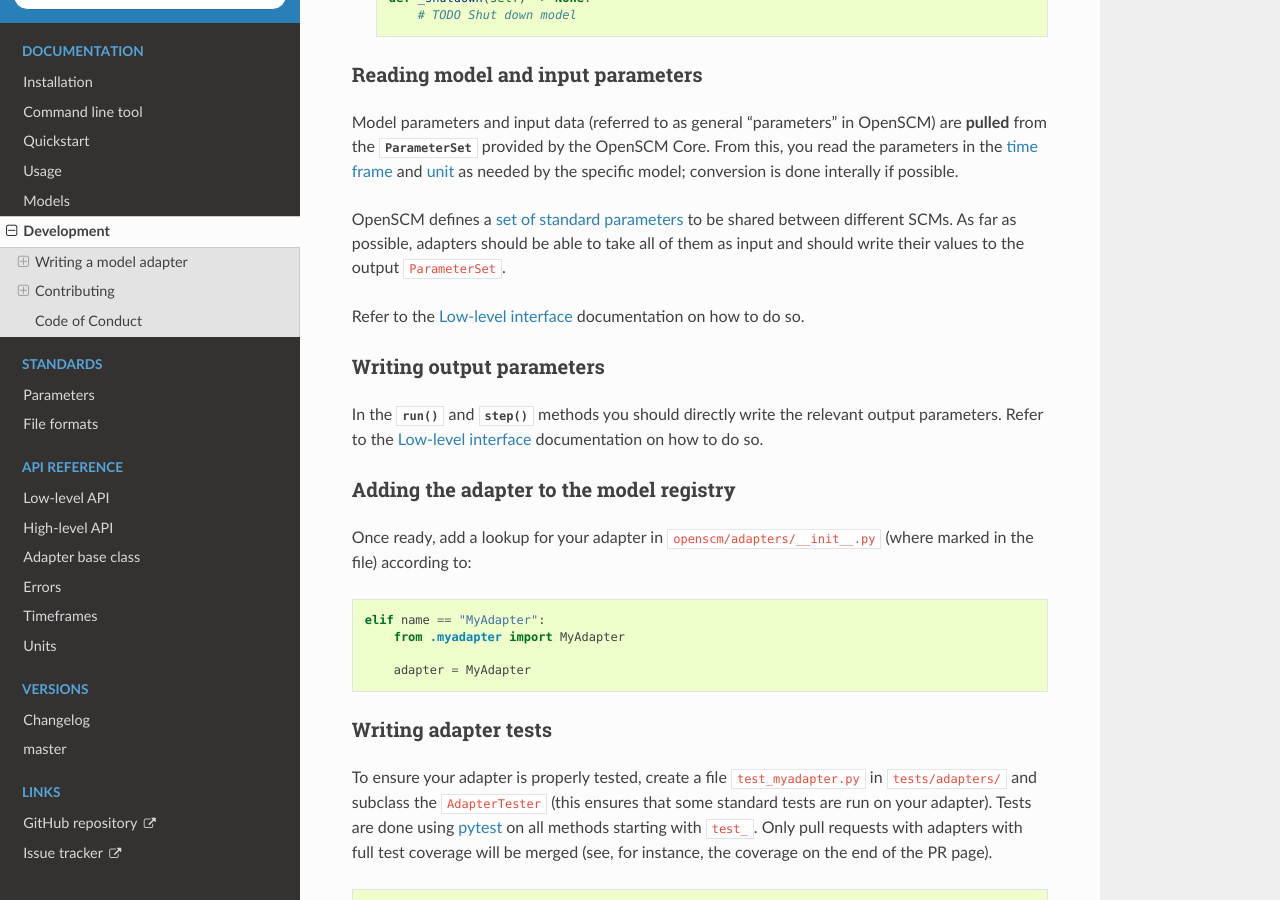
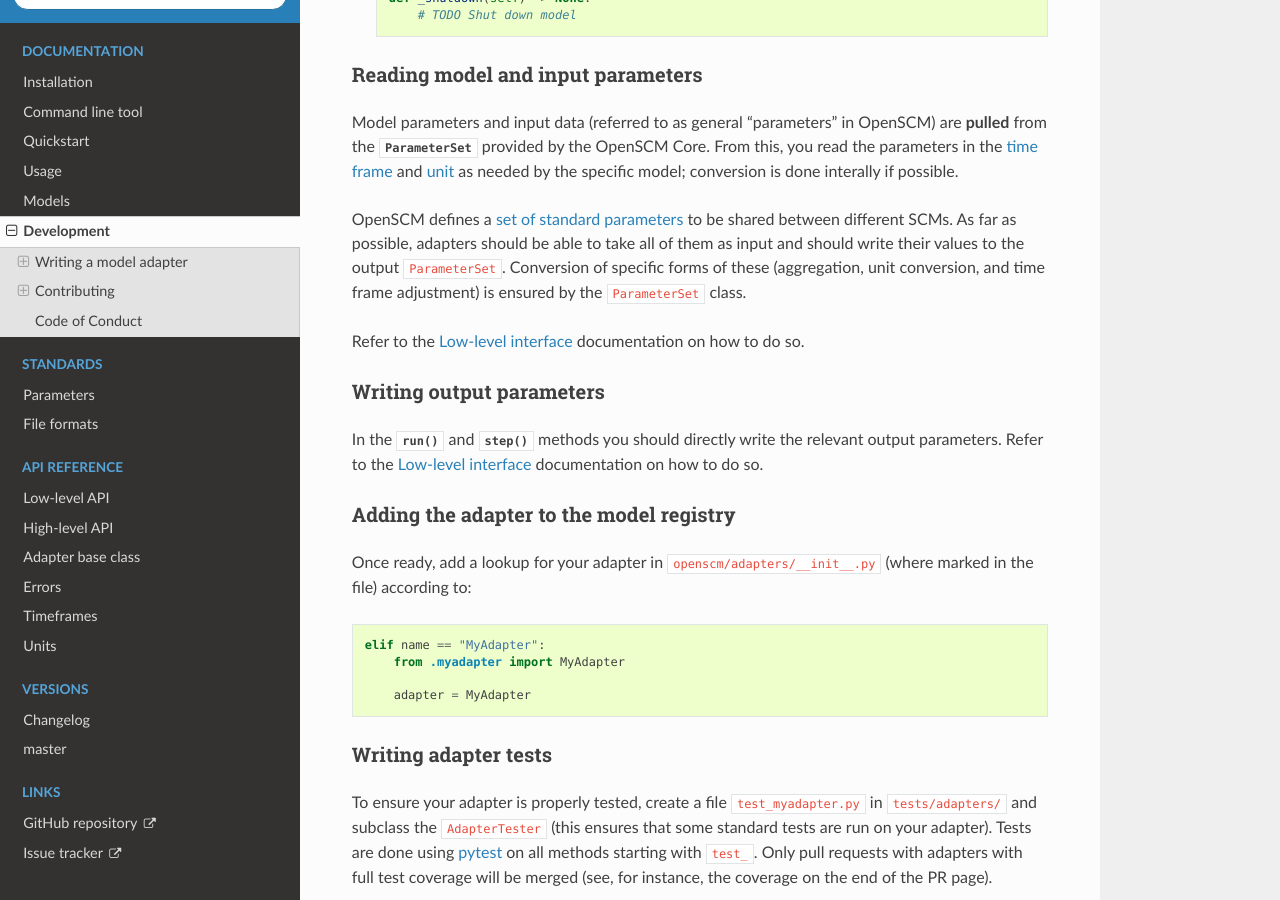
Before and after one commit to openscm/openscm, a Sphinx documentation site: the page built from docs/development.rst, in a window 1280 px wide and 900 px high, scrolled down 2256 px. Built offline with Sphinx 7.4.7 and the Read the Docs theme 2.0.0, drawn with Linux system fonts in a browser that asks for light colours.

Commit message:
Adjust docs

```diff
--- a/docs/development.rst
+++ b/docs/development.rst
@@ -146,7 +146,9 @@ by the specific model; conversion is done interally if possible.
 OpenSCM defines a :ref:`set of standard parameters
 <standard-parameters>` to be shared between different SCMs. As far as
 possible, adapters should be able to take all of them as input and should
-write their values to the output ``ParameterSet``.
+write their values to the output ``ParameterSet``. Conversion of specific
+forms of these (aggregation, unit conversion, and time frame adjustment)
+is ensured by the ``ParameterSet`` class.
 
 Refer to the :ref:`low-level-interface` documentation on how to do so.
 
```
